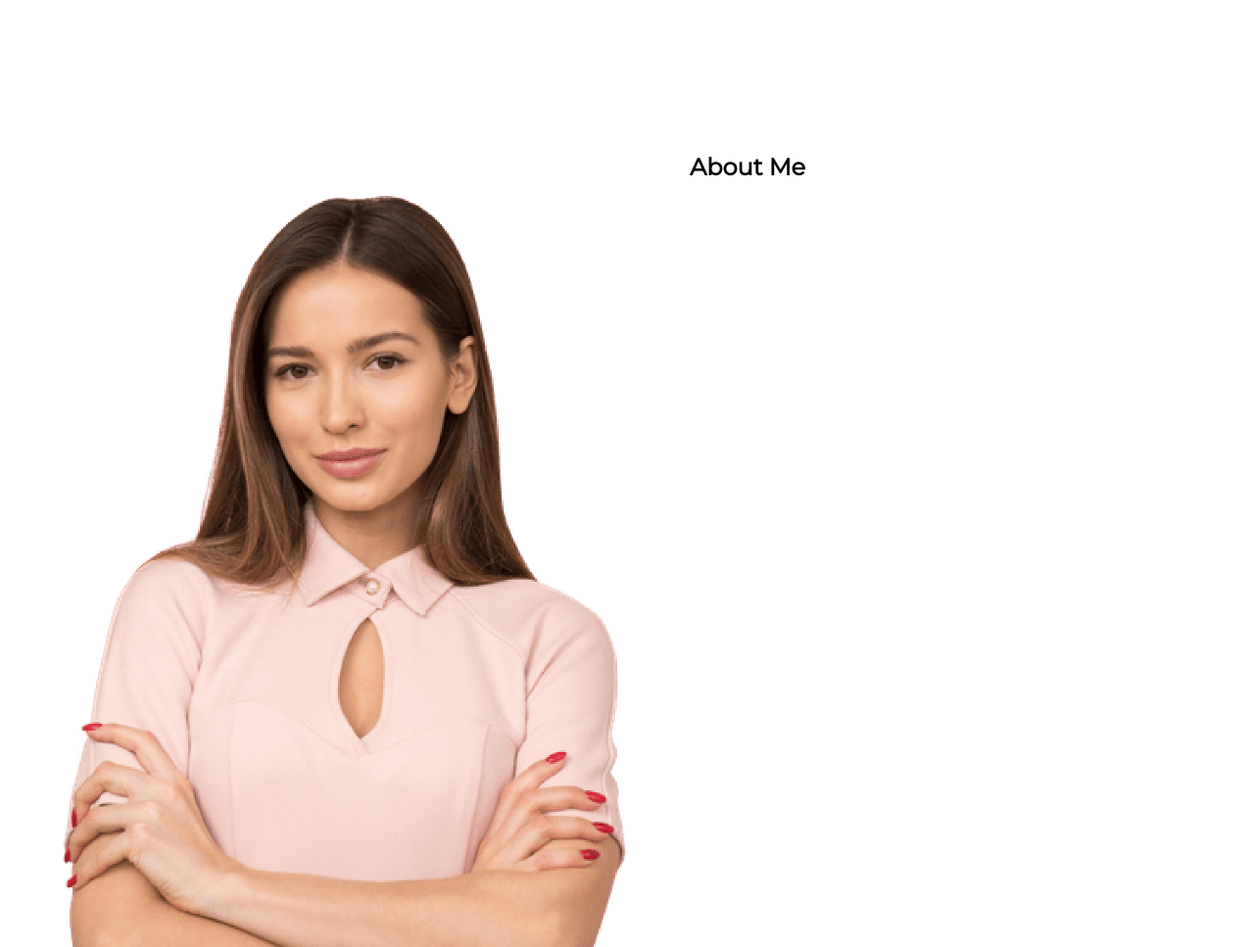
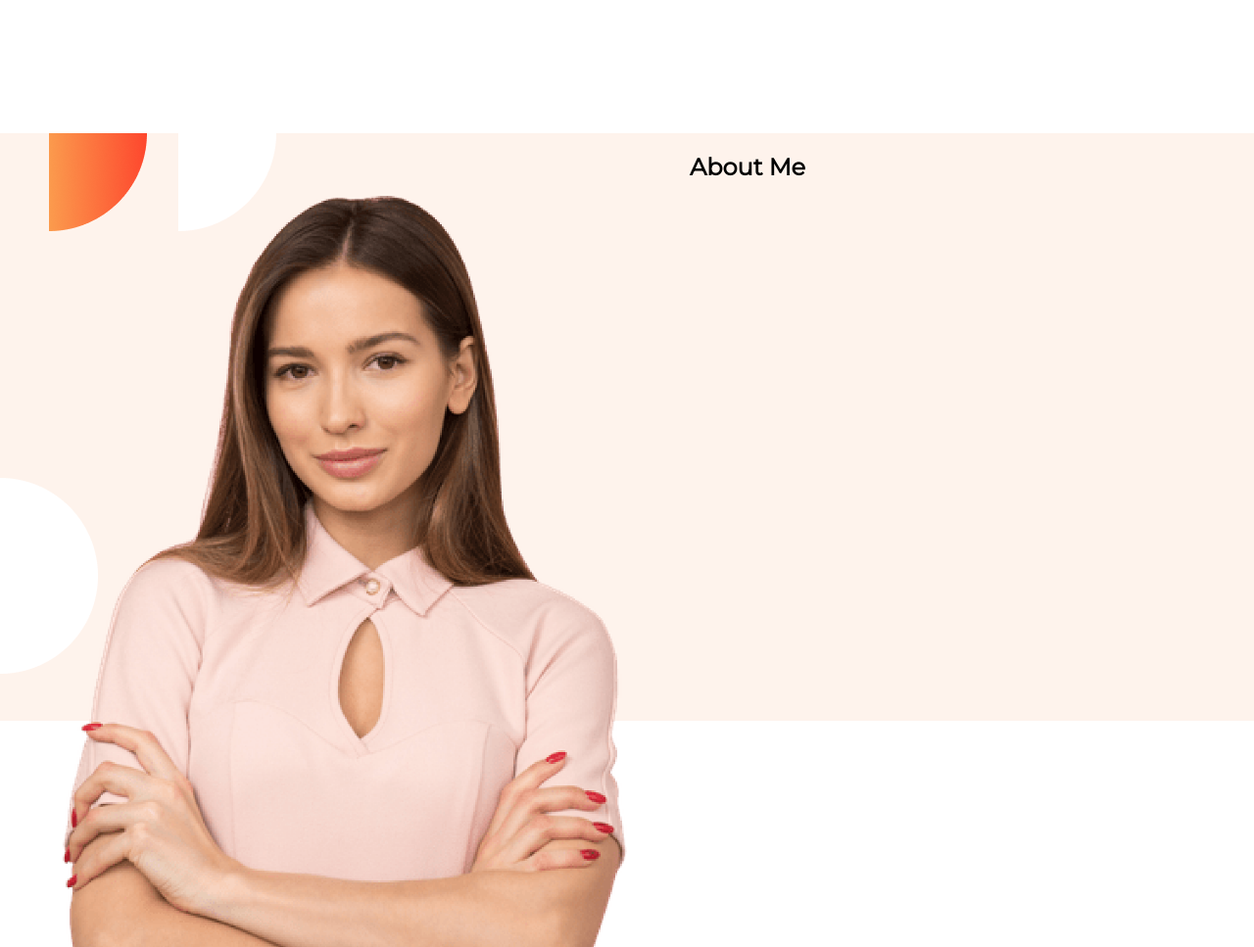
Before and after one commit to Foy5al/food-network, a plain HTML site: page index.html in a window 1280 px wide. Shown: the part 640-1607 px from the top of the page at 98% size. Drawn offline with Linux system fonts and the light colour scheme.

Commit message:
img prob

```diff
--- a/index.html
+++ b/index.html
@@ -10,7 +10,7 @@
     <link rel="preconnect" href="https://fonts.gstatic.com" crossorigin>
     <link href="https://fonts.googleapis.com/css2?family=Montserrat&display=swap" rel="stylesheet">
     <link rel="stylesheet" href="style.css">
-    <link rel="shortcut icon" href="images/female/Group_8425.png" type="image/x-icon">
+    <link rel="shortcut icon" href="images/female/group_8425.png" type="image/x-icon">
 </head>
 
 <body>
@@ -24,13 +24,13 @@
 
         </div>
         <div class="half_width">
-            <img src="images/female/Group_8425.png" alt="Female model picture">
+            <img src="images/female/group_8425.png" alt="Female model picture">
         </div>
     </section>
     <!-- middle_part -->
-    <section class="screen_divider">
+    <section class="screen_divider about">
         <div class="half_width">
-            <img src="images/female/Person_Image.png" alt="">
+            <img src="images/female/person_image.png" alt="">
         </div class="half_width">
         <div>
             <h2>About Me</h2>
--- a/style.css
+++ b/style.css
@@ -36,3 +36,7 @@ p{
     border-radius: 50px;
     box-shadow: 2px 2px 20px rgb(252, 201, 106);
 }
+.about{
+    background-image: url(images/shapes/7.png);
+    background-repeat: no-repeat;
+}
```
